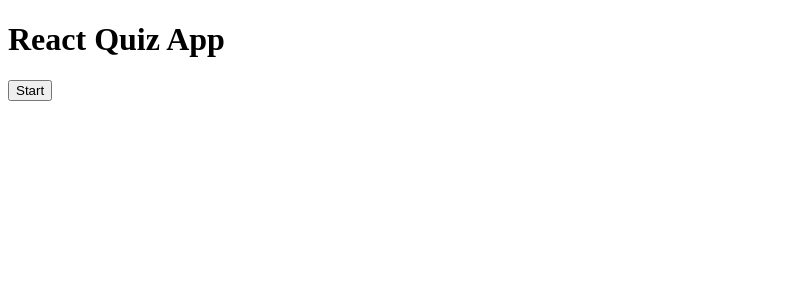
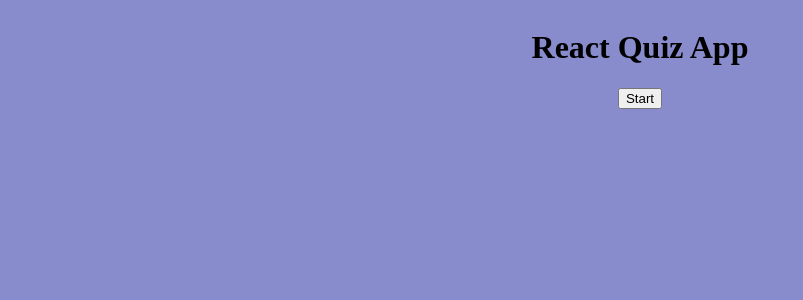
Before and after one commit to FedericoPiazzolla/react-ts-quiz-app, a React (Vite) app: page / in a window 1280 px wide. Shown: the top 300 px of the page, without its empty margins (0-803 px from the left). Built offline with nearby package versions, Linux system fonts and the light colour scheme.

Commit message:
add: style App.tsx whit bg and flex of components

```diff
--- a/src/App.tsx
+++ b/src/App.tsx
@@ -5,6 +5,9 @@ import QuestionCard from "./components/QuestionCard";
 
 //Types
 import { type QuestionState, Difficulty } from "./API";
+
+//style
+import "./style/App.css";
 
 export type AnswerObject = {
   question: string;
--- a/src/components/style/QuestionCard.css
+++ b/src/components/style/QuestionCard.css
@@ -5,6 +5,7 @@
   text-align: center;
   padding: 2rem;
   border-radius: 1rem;
+  margin-bottom: 5rem;
 }
 
 .progress-bar {
@@ -18,7 +19,7 @@
 
 .progress-fill {
   height: 100%;
-  background-color: lightblue;
+  background-color: gold;
   transition: width 0.3s ease-in-out;
 }
 
@@ -55,7 +56,7 @@
 }
 
 .answers button:not(:disabled):hover {
-  background-color: lightblue;
+  background-color: gold;
 }
 
 
--- /dev/null
+++ b/src/style/App.css
@@ -0,0 +1,9 @@
+body {
+  background-color: rgb(136, 140, 204);
+}
+
+.App {
+  display: flex;
+  flex-direction: column;
+  align-items: center;
+}
```
